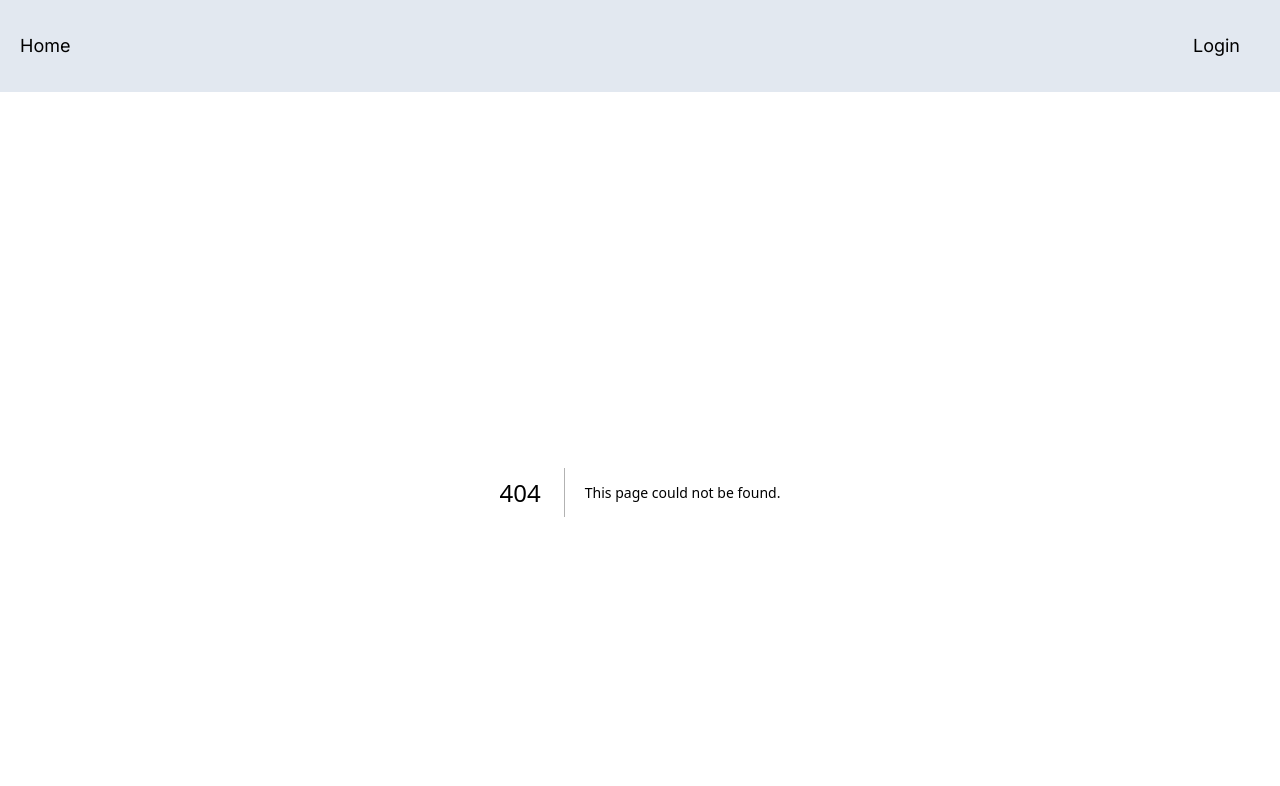
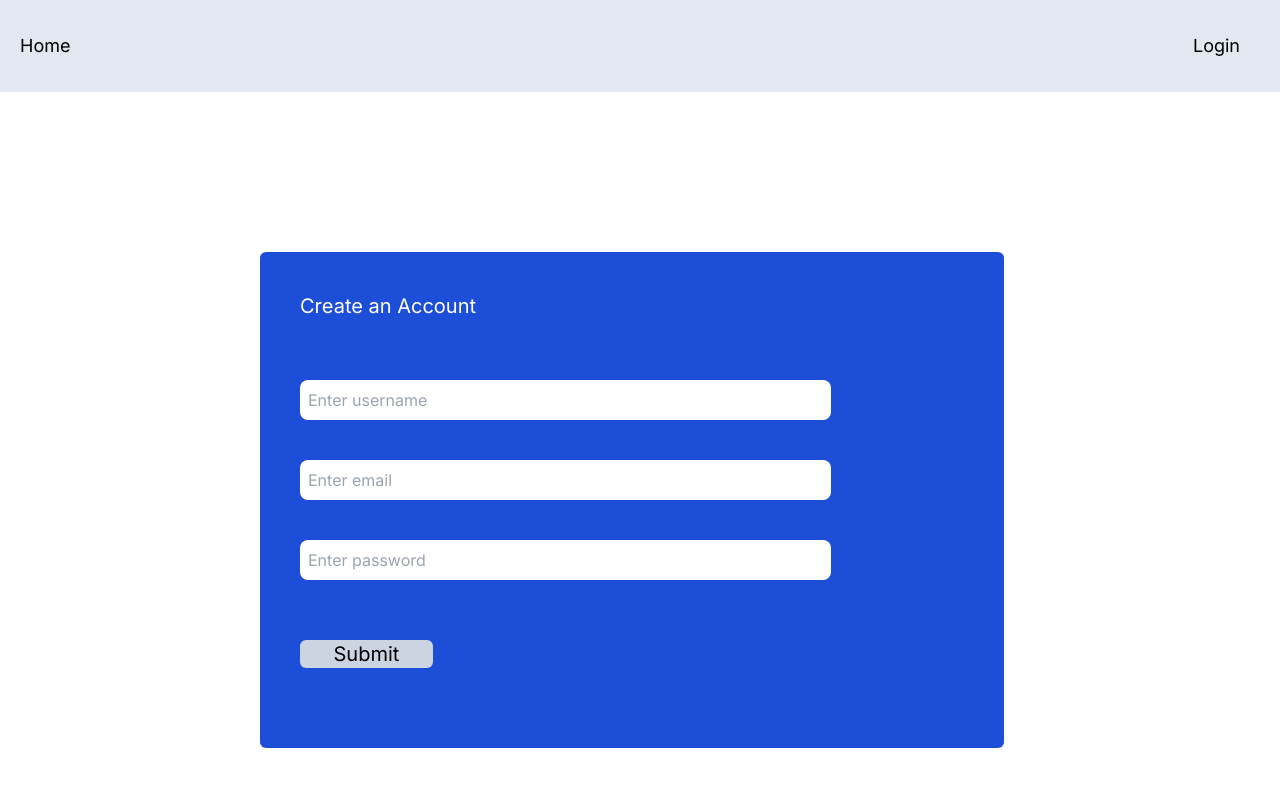
Before and after one commit to Krukalex/twitter_clone, a Next.js app: page /pages/createAccount in a window 1280 px wide. Before the commit this address had no page. Shown: the top 786 px of the page. Built offline with nearby package versions, Linux system fonts and the light colour scheme.

Commit message:
added create user functionality

```diff
--- a/api/queries.js
+++ b/api/queries.js
@@ -113,3 +113,11 @@ export const createCommentMutation = gql`
         }
     }
 `
+
+export const createUserMutation = gql`
+    mutation CreateUser($input: createUserInput){
+        createUser(input: $input) {
+            user_id
+        }
+    }
+`
--- a/api/resolvers.js
+++ b/api/resolvers.js
@@ -2,7 +2,7 @@ import { createComment, getPostComments, getUserComments } from "@/data/comments
 import { createPostLike } from "@/data/postLikes";
 import { createPost, deletePost, getPosts, getPostsById, getPostsIds } from "@/data/posts";
 import { createRetweet } from "@/data/retweets";
-import { getUserById, getUsers, getUserByEmail } from "@/data/users"
+import { getUserById, getUsers, getUserByEmail, createUser } from "@/data/users"
 
 export const resolvers = {
     Query:{
@@ -74,6 +74,10 @@ export const resolvers = {
         createComment: async(_root, {input: {post_id, user_id, content}})=>{
             const data = await createComment({post_id, user_id, content});
             return null;
+        },
+        createUser: async(_root, {input: {username, email, password}}) =>{
+            const data = await createUser({username, email, password});
+            return null
         }
     }
 }
--- /dev/null
+++ b/app/pages/createAccount/page.js
@@ -0,0 +1,55 @@
+'use client'
+
+import { useContext, useState } from "react"
+import { client } from "@/app/ApolloWrapper";
+import { createUserMutation } from "@/api/queries";
+import { useRouter } from "next/navigation";
+import { Context } from "@/app/layout";
+
+export default function CreateAccount(){
+    const router = useRouter();
+    const [username, setUsername] = useState();
+    const [email, setEmail] = useState();
+    const [password, setPassword] = useState();
+
+    const {setLoggedIn} = useContext(Context)
+
+    async function handleCreateUser(e){
+        e.preventDefault();
+        const { data } = await client.mutate({
+            mutation: createUserMutation,
+            variables: {input: {username, email, password}}
+        })
+        setLoggedIn(true)
+        router.push('/')
+        return data;
+    }
+
+
+    return(
+        <>
+        <div className='flex flex-col bg-blue-700 p-10 pb-20 mt-40 mb-10 mx-[30vh] rounded-md w-[60%]'>
+            <p className="mb-10 text-white text-xl">Create an Account</p>
+            <input
+                placeholder="Enter username"
+                type="text"
+                className="my-5 h-10 rounded-lg px-2 w-[80%]"
+                value={username}
+                onChange={(e)=>setUsername(e.target.value)}/>
+            <input
+                placeholder="Enter email"
+                type="text"
+                className="my-5 h-10 rounded-lg px-2 w-[80%]"
+                value={email}
+                onChange={(e)=>setEmail(e.target.value)}/>
+            <input
+                placeholder="Enter password"
+                type="text"
+                className="my-5 h-10 rounded-lg px-2 w-[80%]"
+                value={password}
+                onChange={(e)=>setPassword(e.target.value)}/>
+            <button onClick={handleCreateUser} className="bg-slate-300 px-3 mt-10 rounded-md w-[20%] text-xl">Submit</button>
+        </div>
+        </>
+    )
+}
--- a/app/pages/login/page.js
+++ b/app/pages/login/page.js
@@ -5,6 +5,7 @@ import { client } from "@/app/ApolloWrapper"
 import { useContext, useState } from "react"
 import { useRouter } from "next/navigation";
 import { Context } from "@/app/layout";
+import Link from "next/link";
 
 export default function loginPage(){
     const router = useRouter()
@@ -34,7 +35,7 @@ export default function loginPage(){
     }
     return(
         <>
-        <div className='flex flex-col bg-blue-700 p-10 pb-20 my-40 mx-[30vh] rounded-md items-center w-[60%]'>
+        <div className='flex flex-col bg-blue-700 p-10 pb-20 mt-40 mb-10 mx-[30vh] rounded-md items-center w-[60%]'>
             <p className="text-center mb-10 text-white text-xl">Fake Twitter</p>
             {failedLogin && <p className="bg-red-200 px-3 py-1 rounded-sm text-red-900 w-[80%] text-center">Login failed - username or password is incorrect</p>}
             <input
@@ -51,6 +52,10 @@ export default function loginPage(){
                 onChange={(e)=>setPassword(e.target.value)}/>
             <button onClick={handleLogin} className="bg-white px-3 rounded-md">Submit</button>
         </div>
+        <div className="flex flex-col items-center">
+            <p>No Account?</p>
+            <button className="bg-slate-600 px-2 rounded-sm text-slate-100 mt-2"><Link href="/pages/createAccount">Create Account</Link></button>
+        </div>
         </>
     )
 }
--- a/data/users.js
+++ b/data/users.js
@@ -43,11 +43,10 @@ const deleteUser = async (user_id) => {
 
 const createUser = async (data)=>{
     const statement =db.prepare( `
-        INSERT INTO users VALUES(
-            null,
+        INSERT INTO users (username, email, password)
+        VALUES(
             @username,
             @email,
-            @created_at,
             @password
         )
     `);
```
Also changed, not shown: api/schema.graphql (+7 -0 lines), 1 other file (tests, documents, lock files or other folders).
